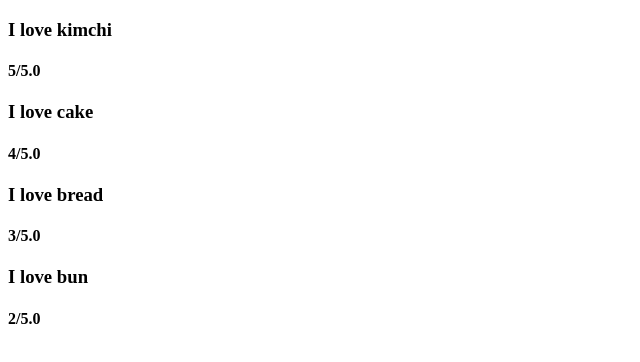
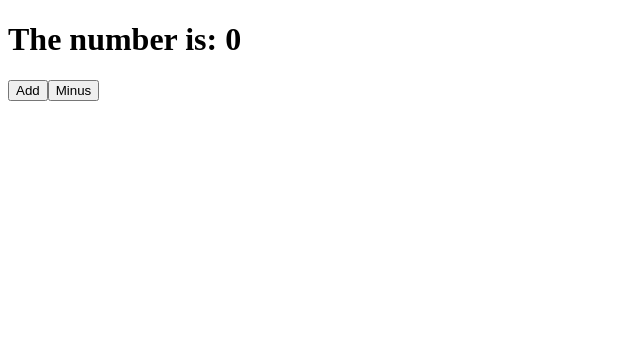
Before and after one commit to minusmo/nomad_movie_app, a React (Create React App) app: page / in a window 1280 px wide. Shown: the top 362 px of the page, without its empty margins (0-640 px from the left). Built offline with nearby package versions, Linux system fonts and the light colour scheme.

Commit message:
Did state, setstate, React Component

```diff
--- a/src/App.js
+++ b/src/App.js
@@ -1,34 +1,32 @@
 import React from "react";
 import PropTypes from "prop-types";
 
-function Food({ name, rating }) {
-  return (
-    <div>
-      <h3>I love {name}</h3>
-      <h4>{rating}/5.0</h4>
-    </div>
-  );
+class App extends React.Component {
+  state = {
+    count: 0
+  };
+
+  add = () => {
+    console.log("Add");
+    this.setState(current => {
+      count: current.count + 1;
+    });
+  };
+  minus = () => {
+    console.log("Minus");
+    this.setState(current => {
+      count: current.count - 1;
+    });
+  };
+
+  render() {
+    return (
+      <div>
+        <h1>The number is: {this.state.count}</h1>
+        <button onClick={this.add}>Add</button>
+        <button onClick={this.minus}>Minus</button>
+      </div>
+    );
+  }
 }
-
-Food.propTypes = {
-  name: PropTypes.string.isRequired,
-  rating: PropTypes.number.isRequired
-};
-
-function renderFood(dish) {
-  console.log(dish);
-  return <Food key={dish.id} name={dish.name} rating={dish.rating} />;
-}
-
-const FoodILike = [
-  { id: 1, name: "kimchi", rating: 5 },
-  { id: 2, name: "cake", rating: 4 },
-  { id: 3, name: "bread", rating: 3 },
-  { id: 4, name: "bun", rating: 2 }
-];
-
-function App() {
-  return <div>{FoodILike.map(renderFood)}</div>;
-}
-
 export default App;
```
